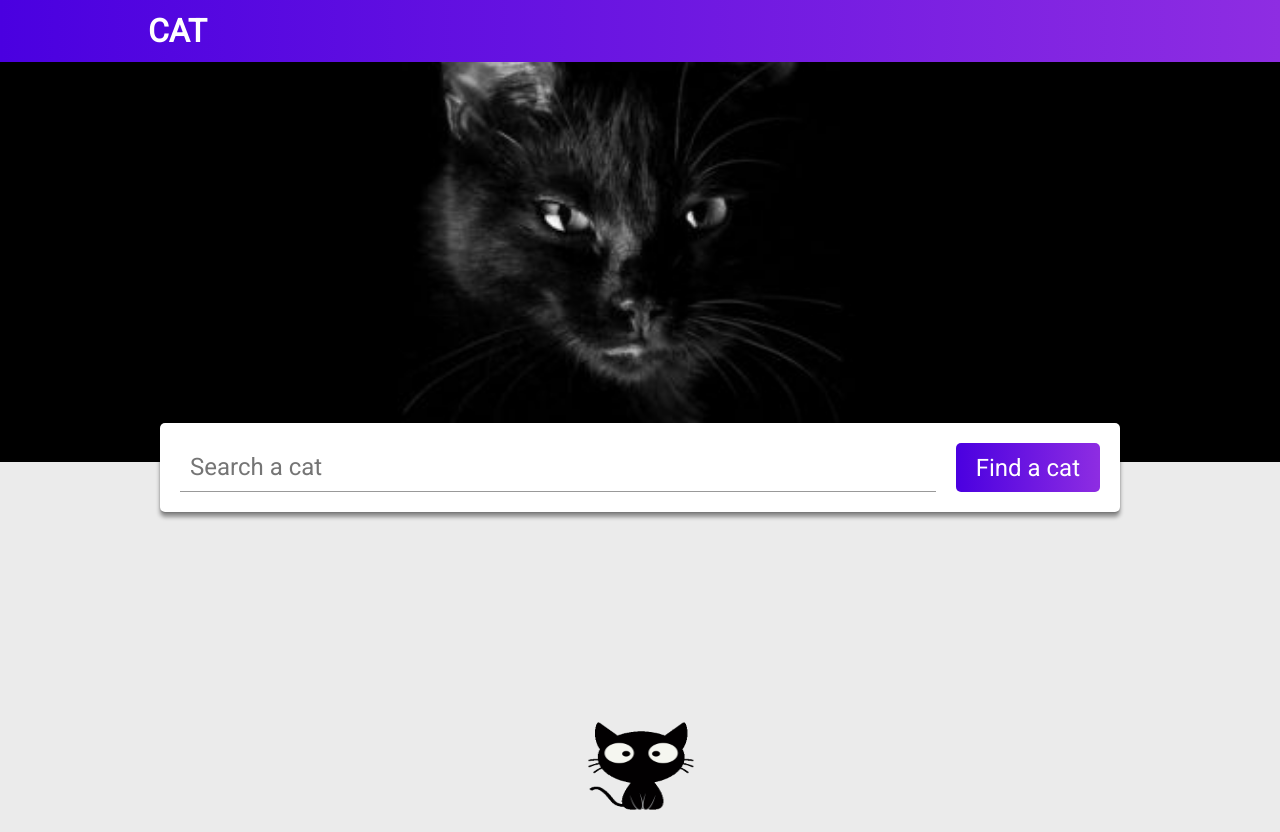
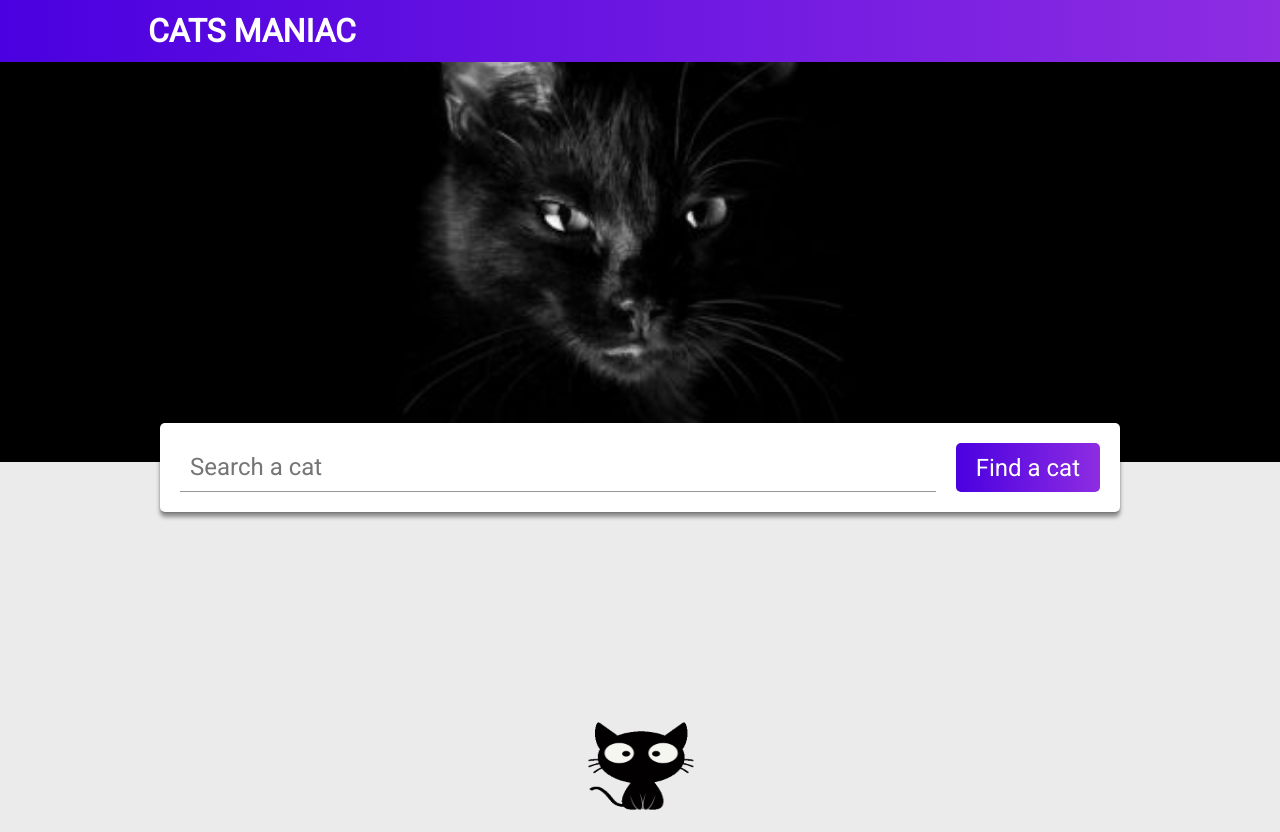
Before and after one commit to arjayborleo/borleoAct, a plain HTML site: page index.html in a window 1280 px wide. Drawn offline with Linux system fonts and the light colour scheme.

Commit message:
changessssss

```diff
--- a/index.html
+++ b/index.html
@@ -10,7 +10,7 @@
 <body>
     <header>
         <div class="container">
-            <h1>CAT</h1>
+            <h1>CATS MANIAC</h1>
         </div>
     </header>
 
```
